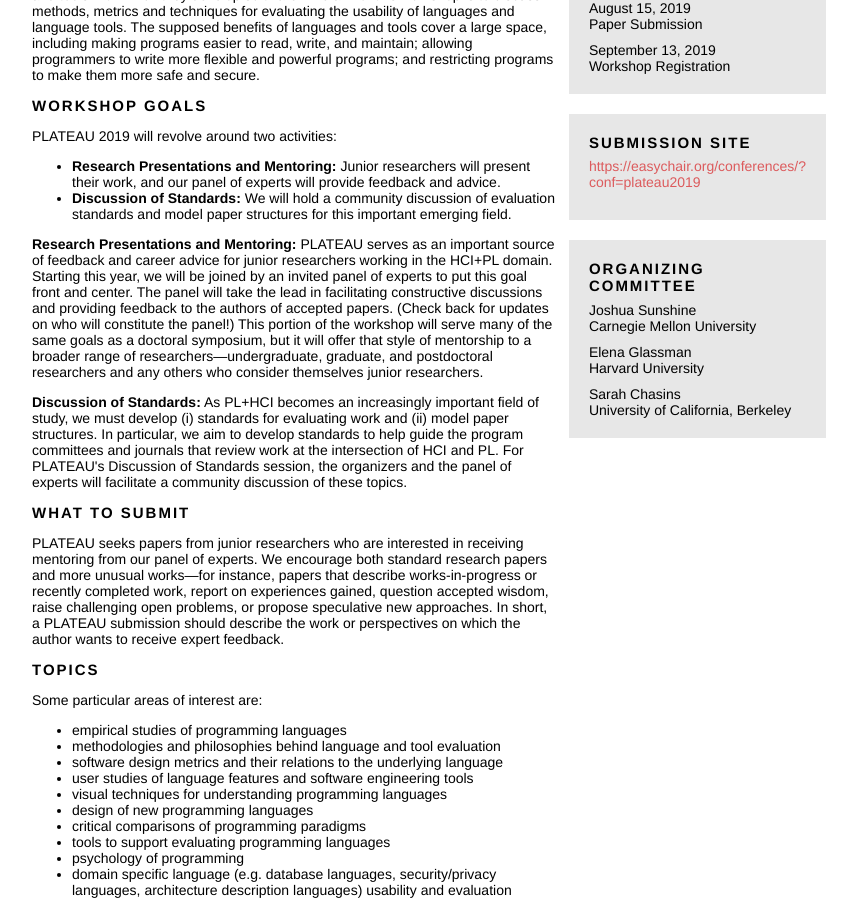
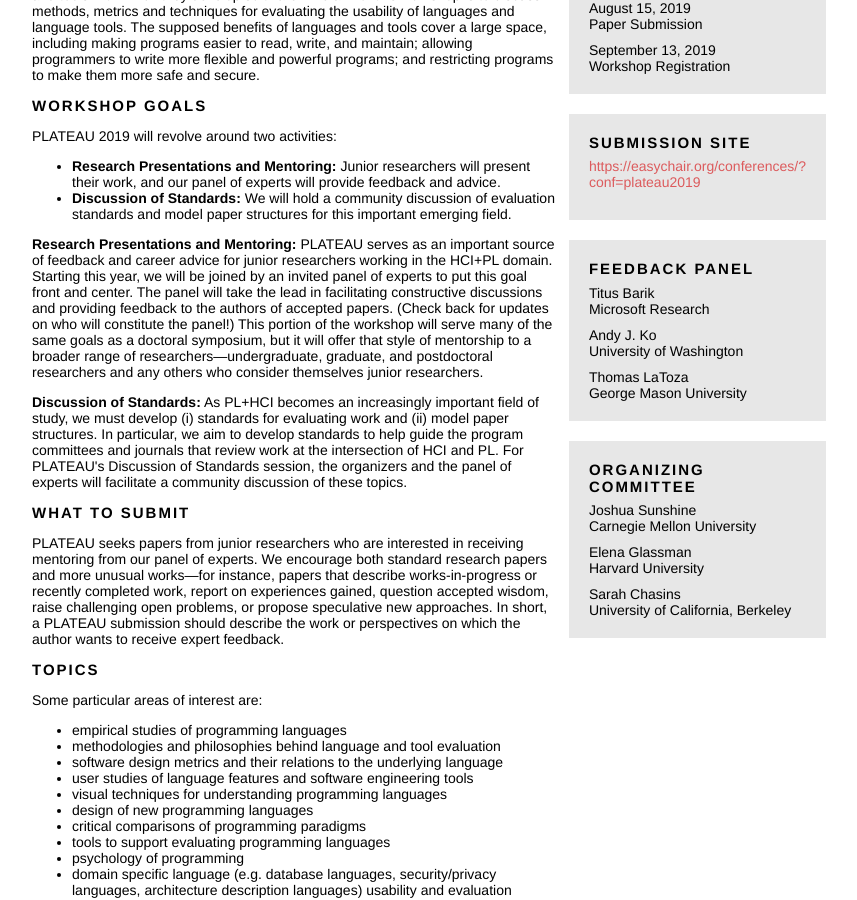
Before and after one commit to plateau-workshop/plateau, a Jekyll site: the page built from index.html, in a window 1280 px wide and 900 px high, scrolled down 382 px. Shown: the whole window, without its empty margins (211-1068 px from the left). Built offline with Jekyll 4.4.1, drawn with Linux system fonts in a browser that asks for light colours.

Commit message:
Adding the feedback panel.

```diff
--- a/index.html
+++ b/index.html
@@ -167,6 +167,36 @@ layout: default
 
   <div class="box">
     <div class="header lead">
+    Feedback Panel
+    </div>
+    <div class="margin-bottom">
+      <div class="slightlybold">
+        Titus Barik
+      </div>
+      <div>
+        Microsoft Research
+      </div>
+    </div>
+    <div class="margin-bottom">
+      <div class="slightlybold">
+        Andy J. Ko
+      </div>
+      <div>
+        University of Washington
+      </div>
+    </div>
+    <div>
+      <div class="slightlybold">
+        Thomas LaToza
+      </div>
+      <div>
+        George Mason University
+      </div>
+    </div>
+  </div>
+
+  <div class="box">
+    <div class="header lead">
     Organizing Committee
     </div>
     <div class="margin-bottom">
```
